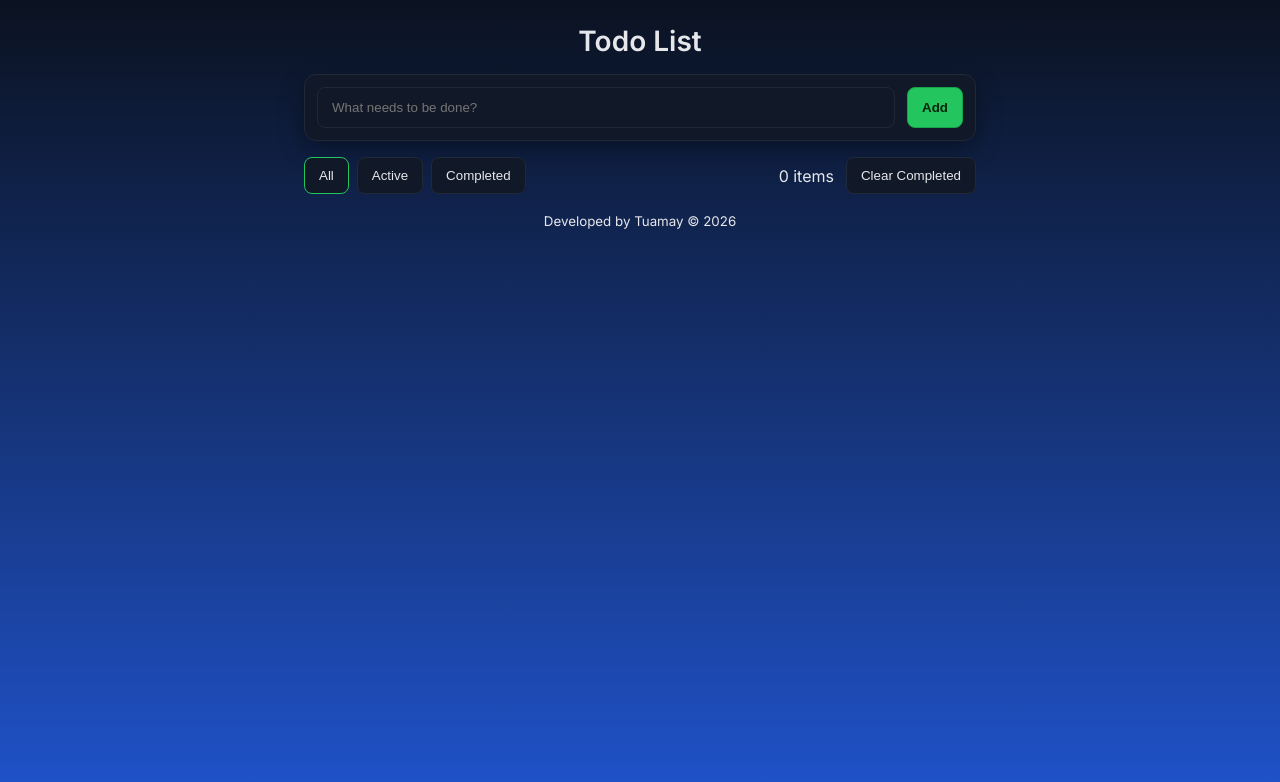
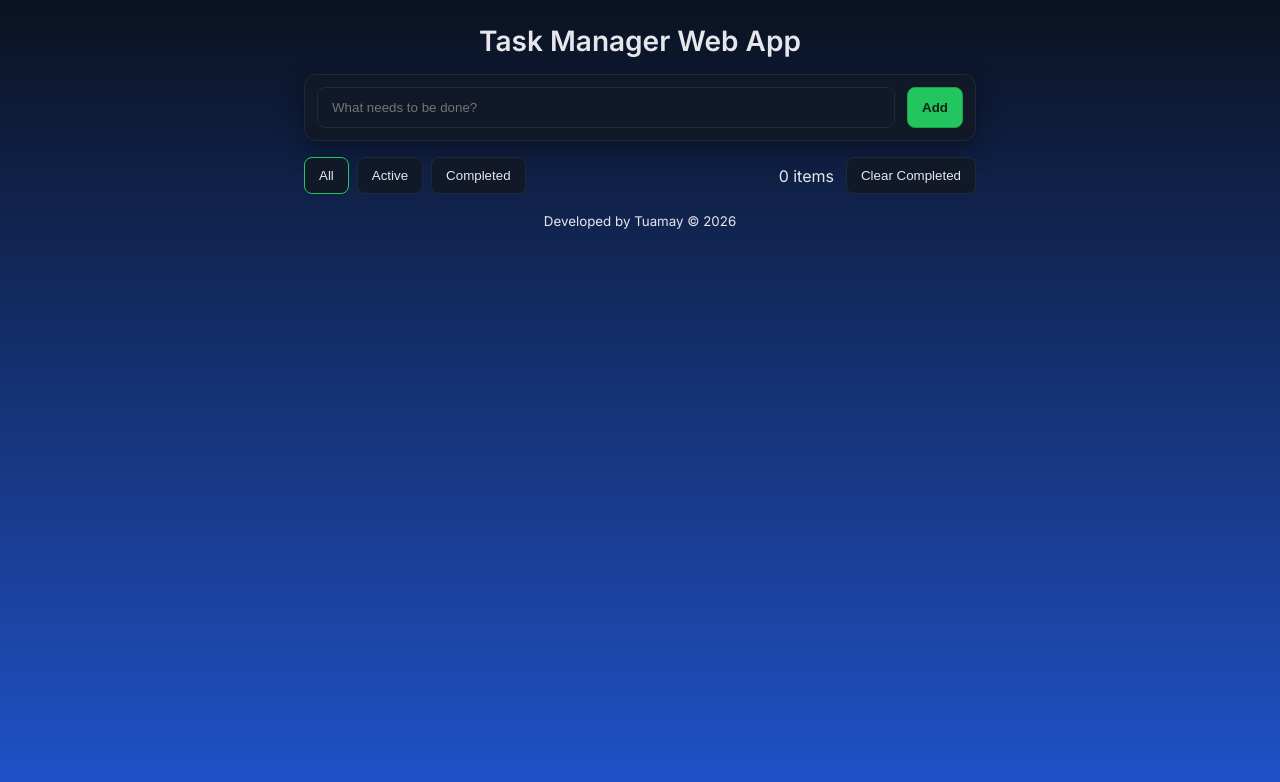
Before and after one commit to Tuamay-A/task-manager-js, a plain HTML site: page index.html in a window 1280 px wide. Drawn offline with Linux system fonts and the light colour scheme.

```diff
--- a/index.html
+++ b/index.html
@@ -12,7 +12,7 @@
 <body>
   <main class="container" aria-labelledby="app-title">
     <header class="app-header">
-      <h1 id="app-title">Todo List</h1>
+      <h1 id="app-title">Task Manager Web App</h1>
     </header>
 
     <section class="todo-input" aria-label="Add new todo">
```
